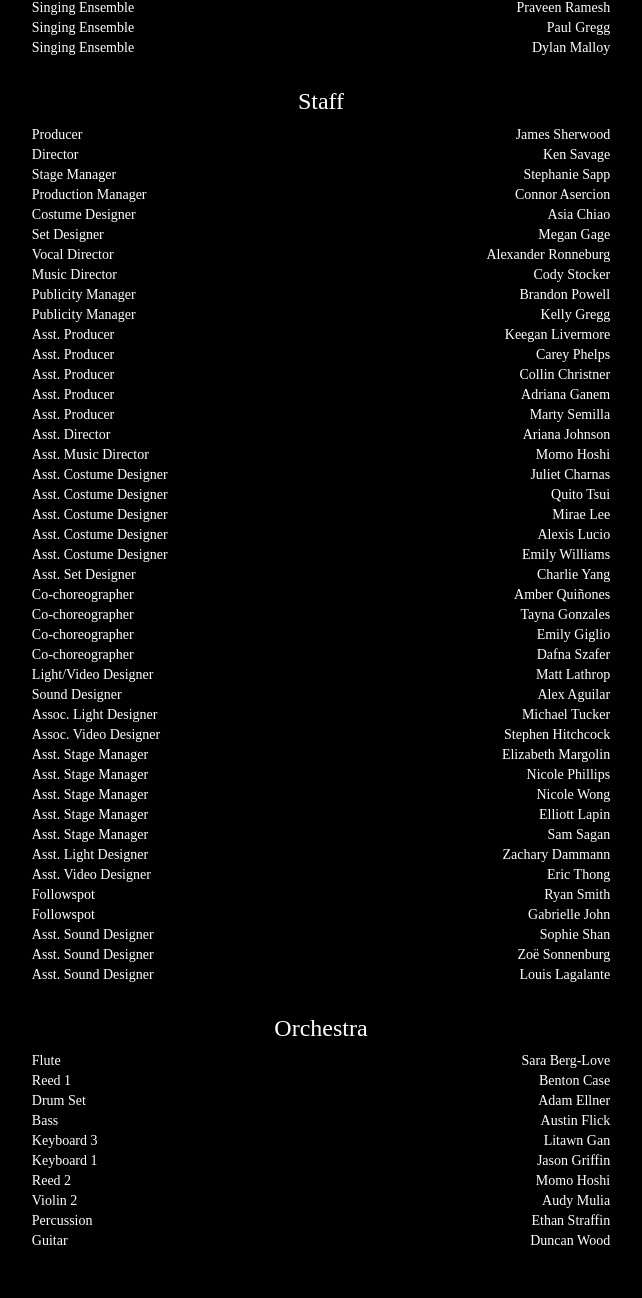
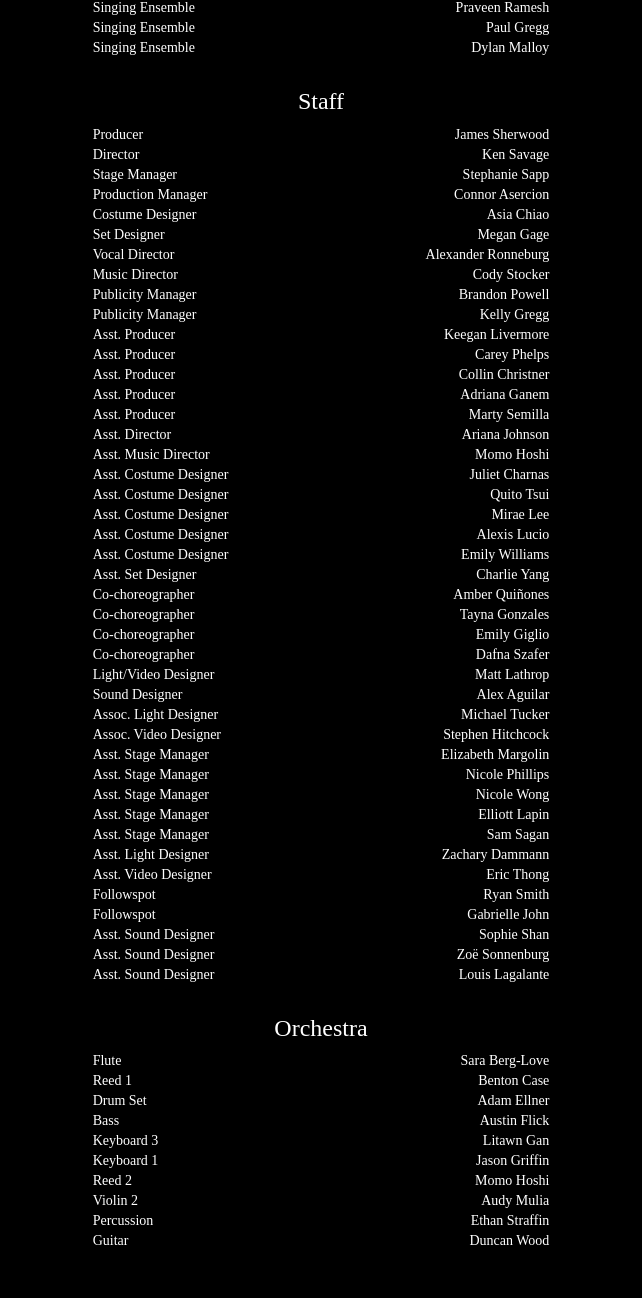
Before and after one commit to nmasharani/hairspray, a plain HTML site: page company.html in a window 1280 px wide. Shown: the part 977-2275 px from the top of the page, without its empty margins (319-961 px from the left). Drawn offline with Linux system fonts and the light colour scheme.

Commit message:
moved cast names closer together

```diff
--- a/company.html
+++ b/company.html
@@ -50,8 +50,8 @@
      <div class="col-sm-12 centered">
      <h3>Cast</h3>
      </div>
-     <div class="col-sm-1 left"><p></p></div>
-     <div class="col-sm-5 left">
+     <div class="col-sm-2 left"><p></p></div>
+     <div class="col-sm-4 left">
      <p>
      Tracy Turnblad<br>
      Wilbur Turnblad<br>
@@ -95,7 +95,7 @@
 
      </p>
      </div>
-     <div class="col-sm-5 right">
+     <div class="col-sm-4 right">
      <p>
      Jessia Hoffman<br>
      Brady Richter<br>
@@ -138,7 +138,7 @@
      Dylan Malloy<br>
      </p>
      </div>
-     <div class="col-sm-1 left"><p></p></div>
+     <div class="col-sm-2 left"><p></p></div>
      <!-- <div class="col-lg-3 left">
      <p>
      Edna Turnblad<br>
@@ -191,8 +191,8 @@
      <div class="col-sm-12 centered">
      <h3>Staff</h3>
      </div>
-     <div class="col-sm-1 left"><p></p></div>
-     <div class="col-sm-5 left">
+     <div class="col-sm-2 left"><p></p></div>
+     <div class="col-sm-4 left">
      <p>
      Producer <br>
      Director <br>
@@ -239,7 +239,7 @@
      Asst. Sound Designer <br>
      </p>
      </div>
-     <div class="col-sm-5 right">
+     <div class="col-sm-4 right">
      <p>
      James Sherwood <br>
      Ken Savage <br>
@@ -287,7 +287,7 @@
 
      </p>
      </div>
-     <div class="col-sm-1 left"><p></p></div>
+     <div class="col-sm-2 left"><p></p></div>
      <!-- <div class="col-lg-3 left">
      <p>
      Stage Manager <br>
@@ -341,8 +341,8 @@
      <div class="col-sm-12 centered">
      <h3>Orchestra</h3>
      </div>
-     <div class="col-sm-1 left"><p></p></div>
-     <div class="col-sm-5 left">
+     <div class="col-sm-2 left"><p></p></div>
+     <div class="col-sm-4 left">
      <p>
      Flute<br>
      Reed 1<br>
@@ -356,7 +356,7 @@
      Guitar<br>
      </p>
      </div>
-     <div class="col-sm-5 right">
+     <div class="col-sm-4 right">
      <p>
      Sara Berg-Love<br>
      Benton Case<br>
@@ -370,7 +370,7 @@
      Duncan Wood<br>
      </p>
      </div>
-     <div class="col-sm-1 left"><p></p></div>
+     <div class="col-sm-2 left"><p></p></div>
      </div>
 
      <footer class="footer">
```
